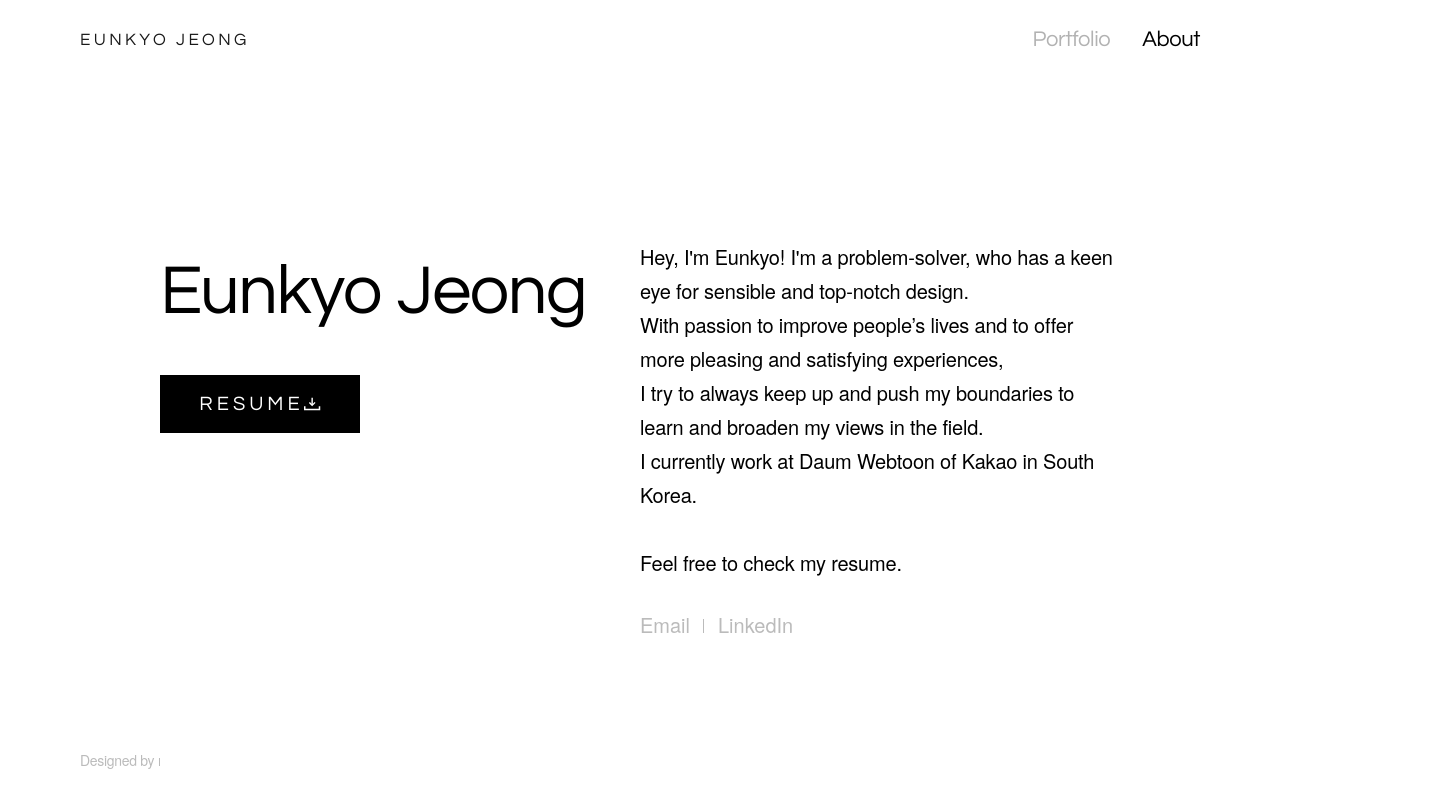
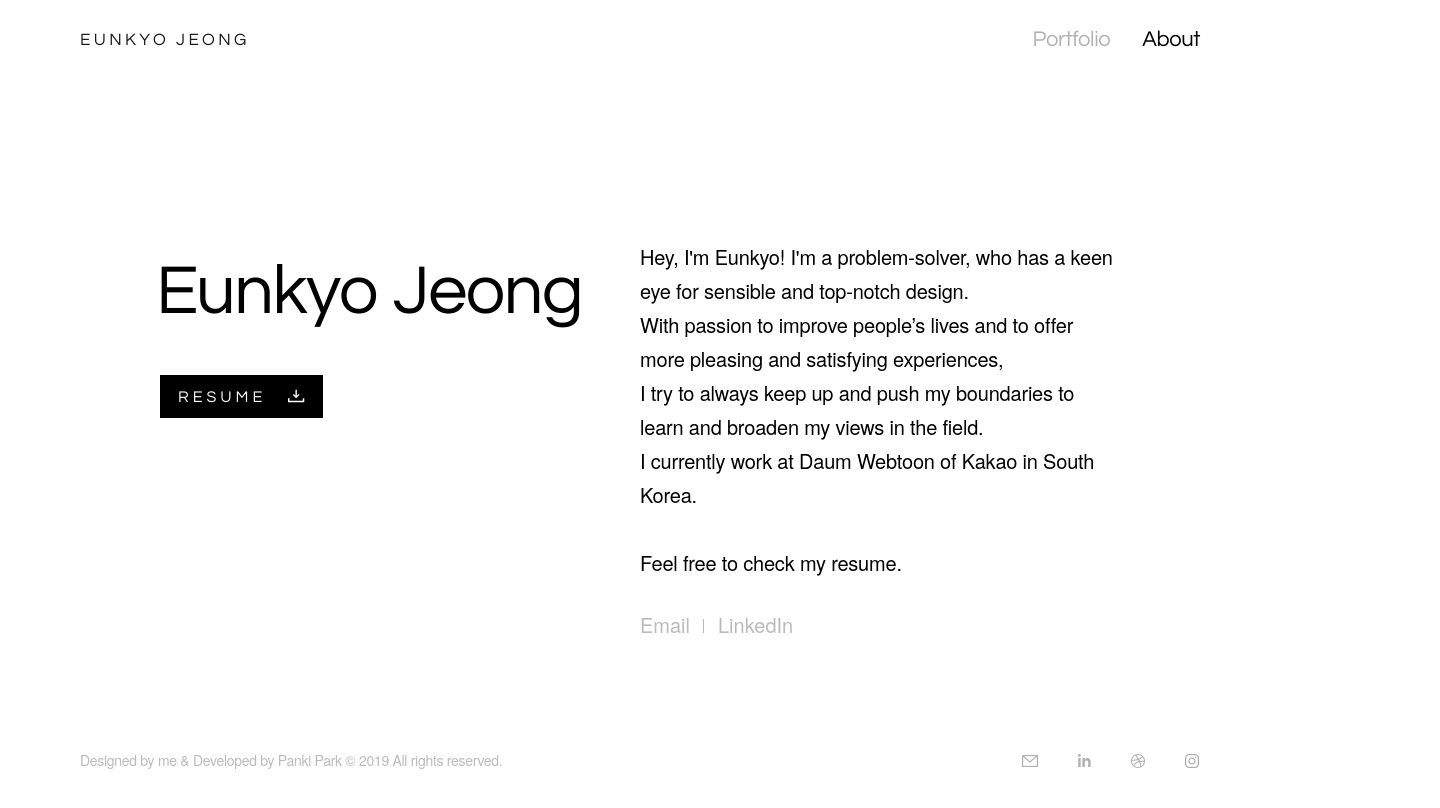
Before and after one commit to Eunga/com.eunkyojeong.portfolio, a Vue app: page /#/about in a window 1280 px wide. Shown: the top 808 px of the page, 1440 px wide, since content can reach past the window. Built offline with nearby package versions, Linux system fonts and the light colour scheme.

Commit message:
Add the resume file and download link

```diff
--- a/src/assets/json/about.json
+++ b/src/assets/json/about.json
@@ -2,6 +2,7 @@
   "introduce": "Hey, I'm Eunkyo! I'm a problem-solver, who has a keen eye for sensible and top-notch design.\nWith passion to improve people’s lives and to offer more pleasing and satisfying experiences,\nI try to always keep up and push my boundaries to learn and broaden my views in the field.\nI currently work at Daum Webtoon of Kakao in South Korea.\n\nFeel free to check my resume.",
   "phoneNumber": "+82 10 2007 7774",
   "email": "designer.jeg@gmail.com",
+  "resume": "https://trello-attachments.s3.amazonaws.com/5d385e1a9c68ea134a96280c/5d3870c161aabf47aa7a0503/eb3329811f77fb24f854b303be3819aa/Eun-Kyo_Jeong_Resume.pdf",
   "sns": [
     {
       "id": 0,
--- a/src/views/About.vue
+++ b/src/views/About.vue
@@ -11,8 +11,10 @@
       <div id="aboutNameAndResume" class="col-xs-12 col-md-6">
         <div id="aboutName">Eunkyo Jeong</div>
         <div id="aboutResumeBtn">
-          <span>RESUME</span>
-          <img src="../assets/img/about/ico-download.png" alt="resume download"/>
+          <a :href="resume" download target="_blank">
+            <span>RESUME</span>
+            <img src="../assets/img/about/ico-download.png" alt="resume download"/>
+          </a>
         </div>
       </div>
 
@@ -54,7 +56,8 @@ export default {
   data: function() {
     return {
       about: this.$store.getters.about,
-      sns: this.$store.getters.snsForAboutPage
+      sns: this.$store.getters.snsForAboutPage,
+      resume: this.$store.getters.about.resume
     }
   },
   computed: {
@@ -96,12 +99,17 @@ export default {
   letter-spacing: -1.4px;
   text-align: left;
   color: #000000;
+  left: -4px;
+  position: relative;
 }
 
+#about #margin {
+  display: none;
+}
 #aboutResumeBtn {
   margin-top: 30px;
-  width: 200px;
-  height: 58px;
+  width: 163px;
+  height: 43px;
   background-color: black;
   color: white;
   display: flex;
@@ -109,16 +117,29 @@ export default {
   text-align: center;
   justify-content: center;
 }
+
+#aboutResumeBtn a {
+  width: 100%;
+  height: 100%;
+  padding: 10px 18px;
+  text-decoration: none;
+  color: white;
+  text-align: left;
+}
+
 #aboutResumeBtn span {
-  text-align: center;
   font-family: Questrial;
-  font-size: 20px;
+  font-size: 16px;
   font-weight: normal;
   font-style: normal;
   font-stretch: normal;
   line-height: 1;
   letter-spacing: 4px;
-  text-align: left;
+}
+#aboutResumeBtn img {
+  float: right;
+  top: 3px;
+  position: relative;
 }
 
 #introduceHerSelf {
```
Also changed, not shown: 1 other file (tests, documents, lock files or other folders).
